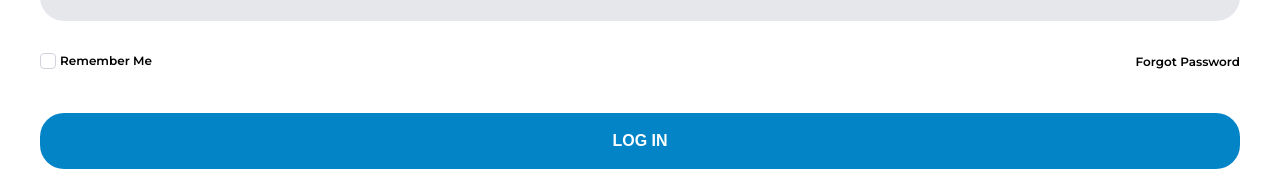
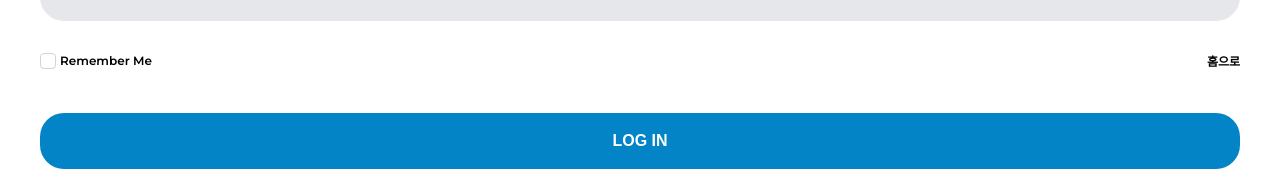
Before and after one commit to Spharos-Nu/Nu-FE, a Next.js app: page /login in a window 1280 px wide. Shown: the part 327-498 px from the top of the page. Built offline with nearby package versions, Linux system fonts and the light colour scheme; no server answers; a web font is replaced by a local one.

Commit message:
Fix: 토큰 만료 로직

```diff
--- a/src/app/(member)/login/page.tsx
+++ b/src/app/(member)/login/page.tsx
@@ -10,7 +10,7 @@ import { poppins } from '@/styles/fonts'
 export default async function Login() {
   const session = await getServerSession(options)
 
-  if (session && session.user.accessToken !== undefined) {
+  if (session) {
     return redirect('/')
   }
 
--- a/src/app/mypage/page.tsx
+++ b/src/app/mypage/page.tsx
@@ -1,6 +1,5 @@
 import Link from 'next/link'
-import { getServerSession } from 'next-auth'
-import { options } from '@/app/api/auth/[...nextauth]/options'
+import { signOut } from 'next-auth/react'
 import ActivityArea from '@/containers/mypage/ActivityArea'
 import DuckPointArea from '@/containers/mypage/DuckPointArea'
 import InfoArea from '@/containers/mypage/InfoArea'
@@ -9,14 +8,13 @@ import TradeArea from '@/containers/mypage/TradeArea'
 import { getMannerDuck, getDuckPoint } from '@/utils/memberApiActions'
 
 export default async function MyPage() {
-  const session = await getServerSession(options)
-
   const [mannerDuckData, duckPointData] = await Promise.all([
     getMannerDuck(),
     getDuckPoint(),
   ])
 
-  if (session?.user.accessToken === undefined)
+  if (!duckPointData.result) {
+    signOut()
     return (
       <>
         세션이 만료되었습니다.{' '}
@@ -28,6 +26,7 @@ export default async function MyPage() {
         </Link>
       </>
     )
+  }
 
   return (
     <>
--- a/src/containers/member/login/LoginForm.tsx
+++ b/src/containers/member/login/LoginForm.tsx
@@ -9,6 +9,7 @@ import { useEffect, useState } from 'react'
 import { FaCheckSquare } from 'react-icons/fa'
 import { TiDelete } from 'react-icons/ti'
 import { useBasicAlertStore } from '@/components/Modal/store'
+import { useNavStore } from '@/components/layout/store'
 import { montserrat } from '@/styles/fonts'
 import { saveId, getId, saveCheckbox, getCheckbox } from '@/utils/localStorage'
 import { saveDeviceToken } from '@/utils/notificationApiActions'
@@ -34,6 +35,7 @@ export default function LoginForm() {
   const [noPwd, setNoPwd] = useState<number>(0)
   const [isChecked, setIsChecked] = useState<boolean>(false)
   const { showAlert } = useBasicAlertStore()
+  const { currentPage } = useNavStore()
 
   /** Id 입력 있을 때마다 업데이트 */
   const handleIdInput = (e: React.ChangeEvent<HTMLInputElement>) => {
@@ -210,8 +212,8 @@ export default function LoginForm() {
           </label>
         </span>
         <span>
-          <Link href="/find-info" aria-label="찾기" className="text-xs">
-            Forgot Password
+          <Link href={`/${currentPage}`} aria-label="찾기" className="text-xs">
+            홈으로
           </Link>
         </span>
       </div>
```
